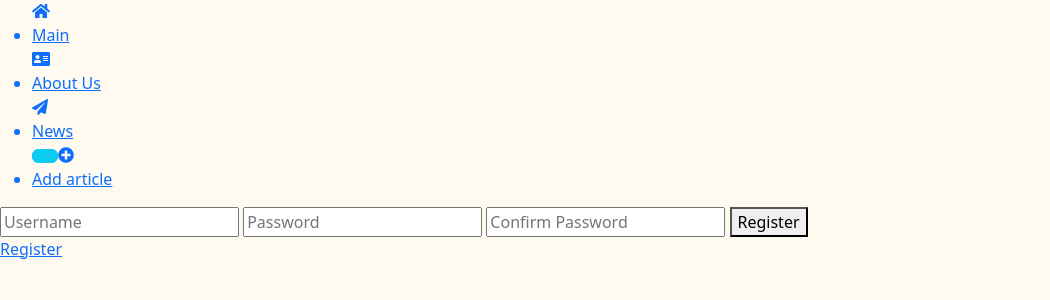
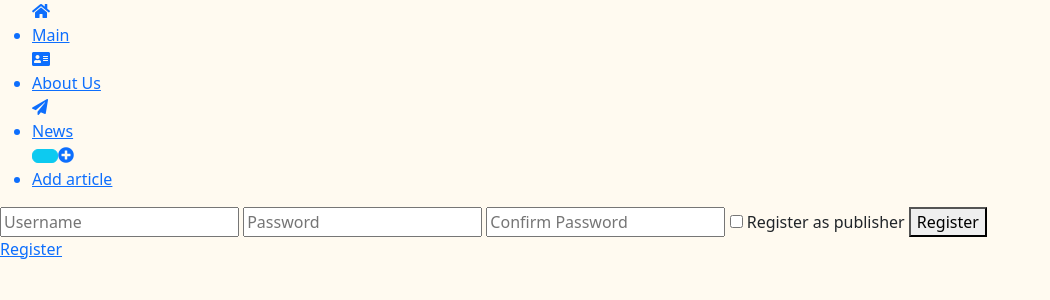
Before and after one commit to karmazinoleh/PostNews, a Django app: page /myauth/register/ in a window 1280 px wide. Shown: the part 131-431 px from the top of the page, without its empty margins (0-1050 px from the left). Run offline with Django 4.2, Linux system fonts and the light colour scheme; some libraries are stand-ins or nearby versions.

Commit message:
feat: created groups using Publisher group default django Group, creation of article is now available only for users with Publisher group

```diff
--- a/myauth/apps.py
+++ b/myauth/apps.py
@@ -4,3 +4,7 @@ from django.apps import AppConfig
 class AuthConfig(AppConfig):
     default_auto_field = 'django.db.models.BigAutoField'
     name = 'myauth'
+
+    def ready(self):
+        from django.contrib.auth.models import Group
+        Group.objects.get_or_create(name='Publisher')
--- a/myauth/urls.py
+++ b/myauth/urls.py
@@ -3,6 +3,6 @@ from . import views
 
 urlpatterns = [
     path('', views.login_view, name='login'),
-        path('register/', views.register_view, name='register'),
+    path('register/', views.register_view, name='register'),
     path('logout/', views.logout_view, name='logout'),
 ]
--- a/myauth/views.py
+++ b/myauth/views.py
@@ -1,5 +1,5 @@
 from django.contrib.auth import authenticate, login, logout
-from django.contrib.auth.models import User
+from django.contrib.auth.models import User, Group
 from django.shortcuts import render, redirect
 
 from myauth.forms import UserForm
@@ -31,6 +31,7 @@ def register_view(request):
         username = request.POST.get('username')
         password1 = request.POST.get('password1')
         password2 = request.POST.get('password2')
+        is_publisher = request.POST.get('is_publisher') == 'on'
 
         if password1 != password2:
             error = 'Incorrect data'
@@ -38,6 +39,9 @@ def register_view(request):
             error = 'Username already taken'
         else:
             user = User.objects.create_user(username=username, password=password1)
+            if is_publisher:
+                group = Group.objects.get(name='Publisher')
+                user.groups.add(group)
             login(request, user)
             return redirect('news_home')
 
--- a/news/models.py
+++ b/news/models.py
@@ -1,3 +1,4 @@
+from django.contrib.auth.models import User
 from django.db import models
 
 # Create your models here.
@@ -8,6 +9,7 @@ class Articles(models.Model):
     anons = models.CharField('Anons', max_length=250)
     text = models.TextField('Article')
     date = models.DateTimeField('CreatedAt')
+    author = models.ForeignKey(User, on_delete=models.CASCADE)
 
     def __str__(self):
         return self.title
--- a/templates/auth/register.html
+++ b/templates/auth/register.html
@@ -10,6 +10,7 @@
         <input type="text" name="username" placeholder="Username" required>
         <input type="password" name="password1" placeholder="Password" required>
         <input type="password" name="password2" placeholder="Confirm Password" required>
+        <label><input type="checkbox" name="is_publisher"> Register as publisher</label>
         <button type="submit">Register</button>
     </form>
     <span>{{ error }}</span>
```
Also changed, not shown: news/views.py (+8 -1 lines), db.sqlite3.
